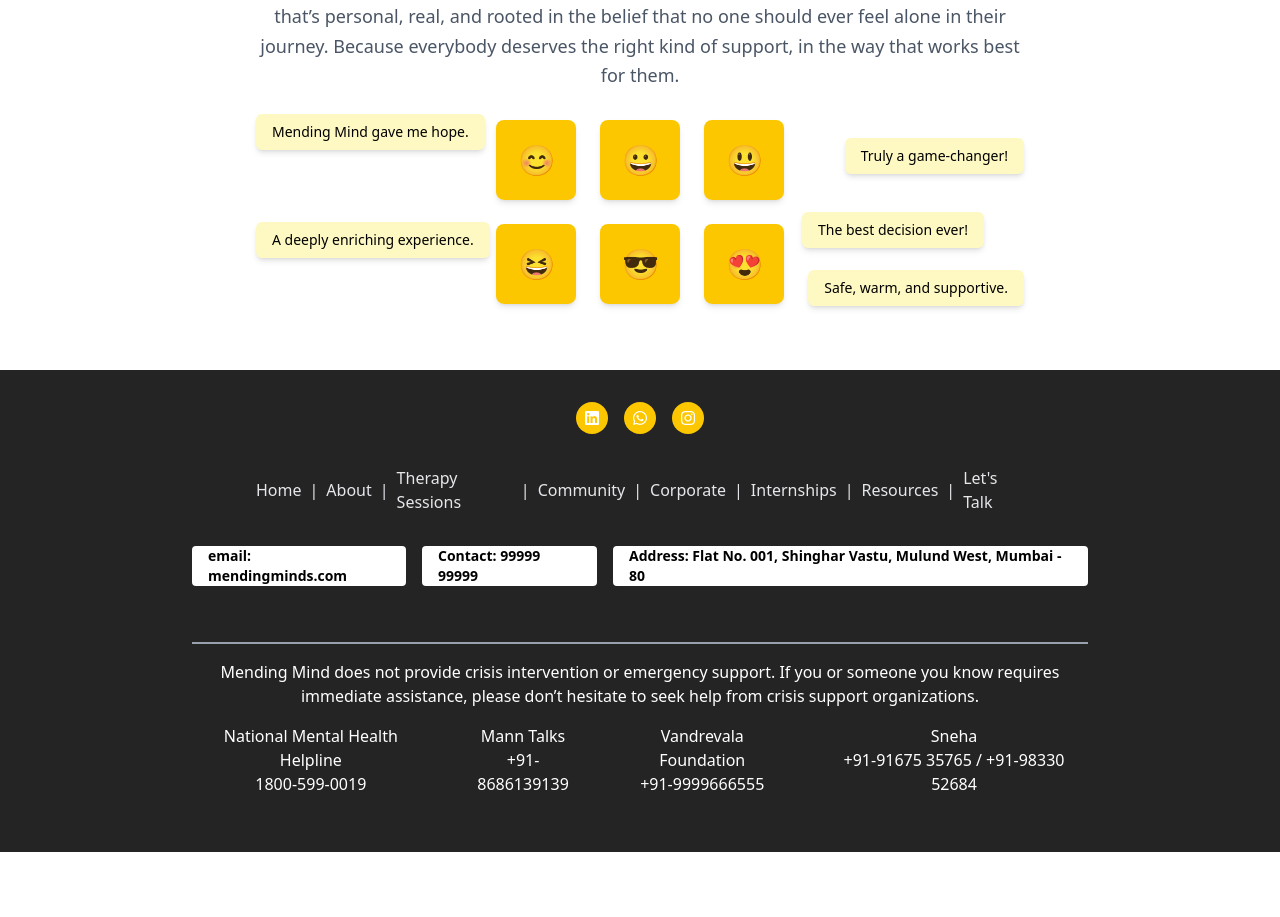
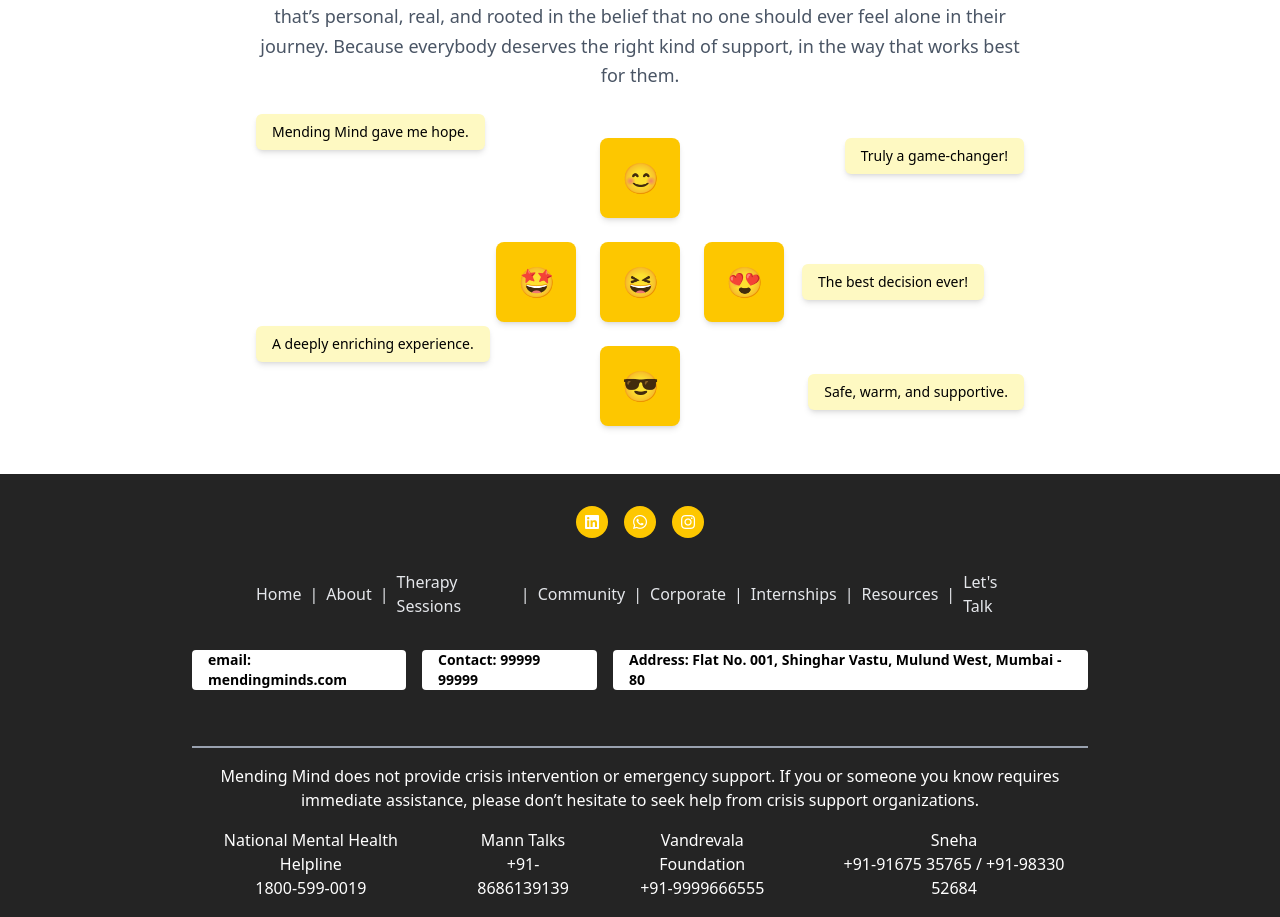
Before and after one commit to ankitWork2001/homePage, a React (Vite) app: page / in a window 1280 px wide. Shown: the part 2686-3603 px from the top of the page. Before the commit the page ends 3538 px from the top, so only its background shows below. Built offline with nearby package versions, Linux system fonts and the light colour scheme.

Commit message:
adding styles in healing

```diff
--- a/src/Components/Healing.jsx
+++ b/src/Components/Healing.jsx
@@ -37,26 +37,29 @@
       </div>
 
       {/* Emoji Blocks Grid */}
-      <div className="grid grid-cols-3 gap-6 relative">
-        <div className="bg-yellow-400 p-6 rounded-lg shadow-md flex items-center justify-center w-20 h-20 text-3xl animate-bounce">
+      <div className="grid grid-cols-3 gap-6 place-items-center relative">
+  {/* Row 1 */}
+  <div className="col-start-2 bg-yellow-400 p-6 rounded-lg shadow-md flex items-center justify-center w-20 h-20 text-3xl">
     😊
   </div>
-        <div className="bg-yellow-400 p-6 rounded-lg shadow-md flex items-center justify-center w-20 h-20 text-3xl animate-bounce">
-          😀
+
+  {/* Row 2 */}
+  <div className="col-start-1 bg-yellow-400 p-6 rounded-lg shadow-md flex items-center justify-center w-20 h-20 text-3xl">
+    🤩
   </div>
-        <div className="bg-yellow-400 p-6 rounded-lg shadow-md flex items-center justify-center w-20 h-20 text-3xl animate-bounce">
-          😃
-        </div>
-        <div className="bg-yellow-400 p-6 rounded-lg shadow-md flex items-center justify-center w-20 h-20 text-3xl animate-bounce">
+  <div className="col-start-2 bg-yellow-400 p-6 rounded-lg shadow-md flex items-center justify-center w-20 h-20 text-3xl">
     😆
   </div>
-        <div className="bg-yellow-400 p-6 rounded-lg shadow-md flex items-center justify-center w-20 h-20 text-3xl animate-bounce">
+  <div className="col-start-3 bg-yellow-400 p-6 rounded-lg shadow-md flex items-center justify-center w-20 h-20 text-3xl">
+    😍
+  </div>
+
+  {/* Row 3 */}
+  <div className="col-start-2 bg-yellow-400 p-6 rounded-lg shadow-md flex items-center justify-center w-20 h-20 text-3xl">
     😎
   </div>
-        <div className="bg-yellow-400 p-6 rounded-lg shadow-md flex items-center justify-center w-20 h-20 text-3xl animate-bounce">
-          😍
 </div>
-      </div>
+
     </div>
   </div>
 );
```
Lines whose indentation alone changed are shown as unchanged.
